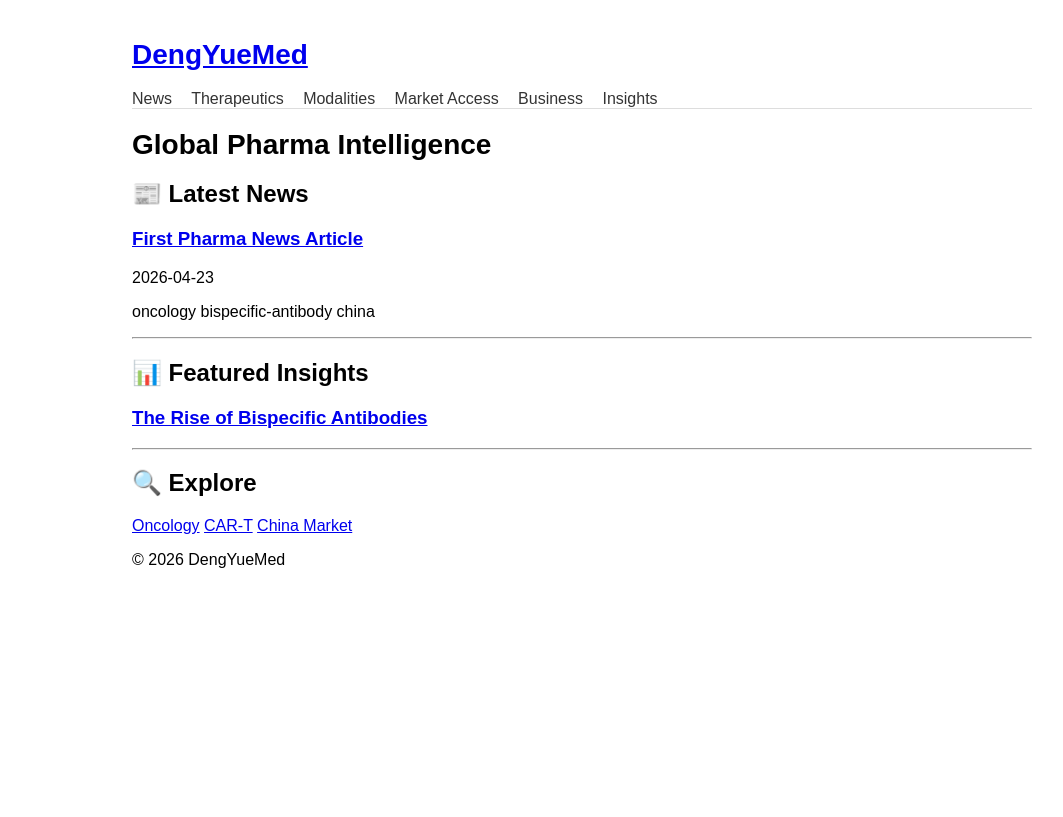
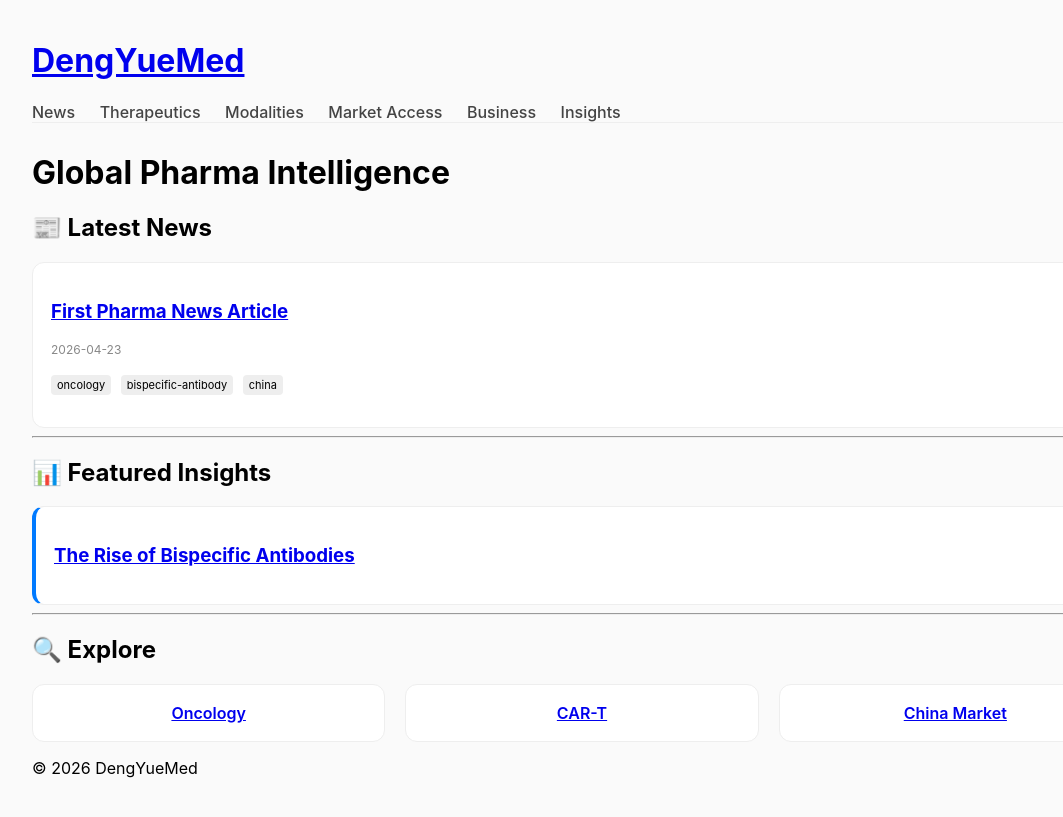
Before and after one commit to hkdengyue/hkdengyue, a Jekyll site: the page built from index.md, in a window 1280 px wide. Shown: the top 817 px of the page, without its empty margins (58-1121 px from the left). Built offline with Jekyll 4.4.1, drawn with Linux system fonts in a browser that asks for light colours.

Commit message:
Update style.css

```diff
--- a/assets/style.css
+++ b/assets/style.css
@@ -1,25 +1,70 @@
 body {
-  font-family: Arial;
-  max-width: 900px;
+  font-family: -apple-system, BlinkMacSystemFont, Arial;
+  max-width: 1100px;
   margin: auto;
   padding: 20px;
+  background: #fafafa;
 }
 
+/* Header */
 header {
-  border-bottom: 1px solid #ddd;
-  margin-bottom: 20px;
+  border-bottom: 1px solid #eee;
+  margin-bottom: 30px;
 }
 
 nav a {
-  margin-right: 15px;
+  margin-right: 20px;
   text-decoration: none;
-  color: #333;
+  color: #444;
+  font-weight: 500;
 }
 
-h1 {
-  font-size: 28px;
+/* Grid */
+.grid {
+  display: grid;
+  grid-template-columns: repeat(auto-fit, minmax(250px, 1fr));
+  gap: 20px;
 }
 
-article {
-  margin-bottom: 40px;
+.grid.small {
+  grid-template-columns: repeat(auto-fit, minmax(150px, 1fr));
 }
+
+/* Card */
+.card {
+  background: white;
+  padding: 18px;
+  border-radius: 12px;
+  border: 1px solid #eee;
+  transition: 0.2s;
+}
+
+.card:hover {
+  transform: translateY(-4px);
+}
+
+/* Highlight */
+.card.highlight {
+  border-left: 4px solid #007aff;
+}
+
+/* Links */
+.card.link {
+  text-align: center;
+  font-weight: 600;
+}
+
+/* Meta */
+.meta {
+  font-size: 12px;
+  color: #888;
+}
+
+/* Tags */
+.tags span {
+  font-size: 11px;
+  background: #eee;
+  padding: 3px 6px;
+  margin-right: 5px;
+  border-radius: 4px;
+}
```
